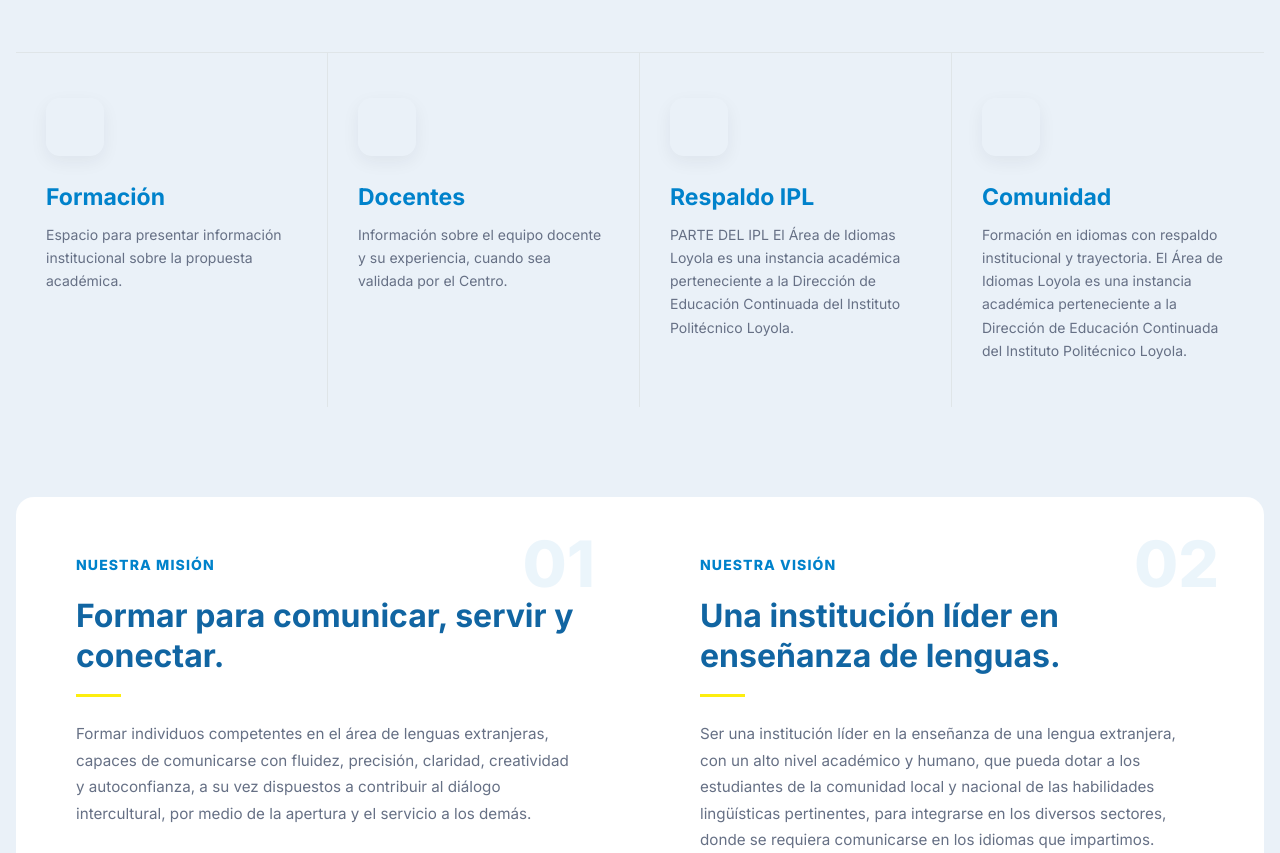
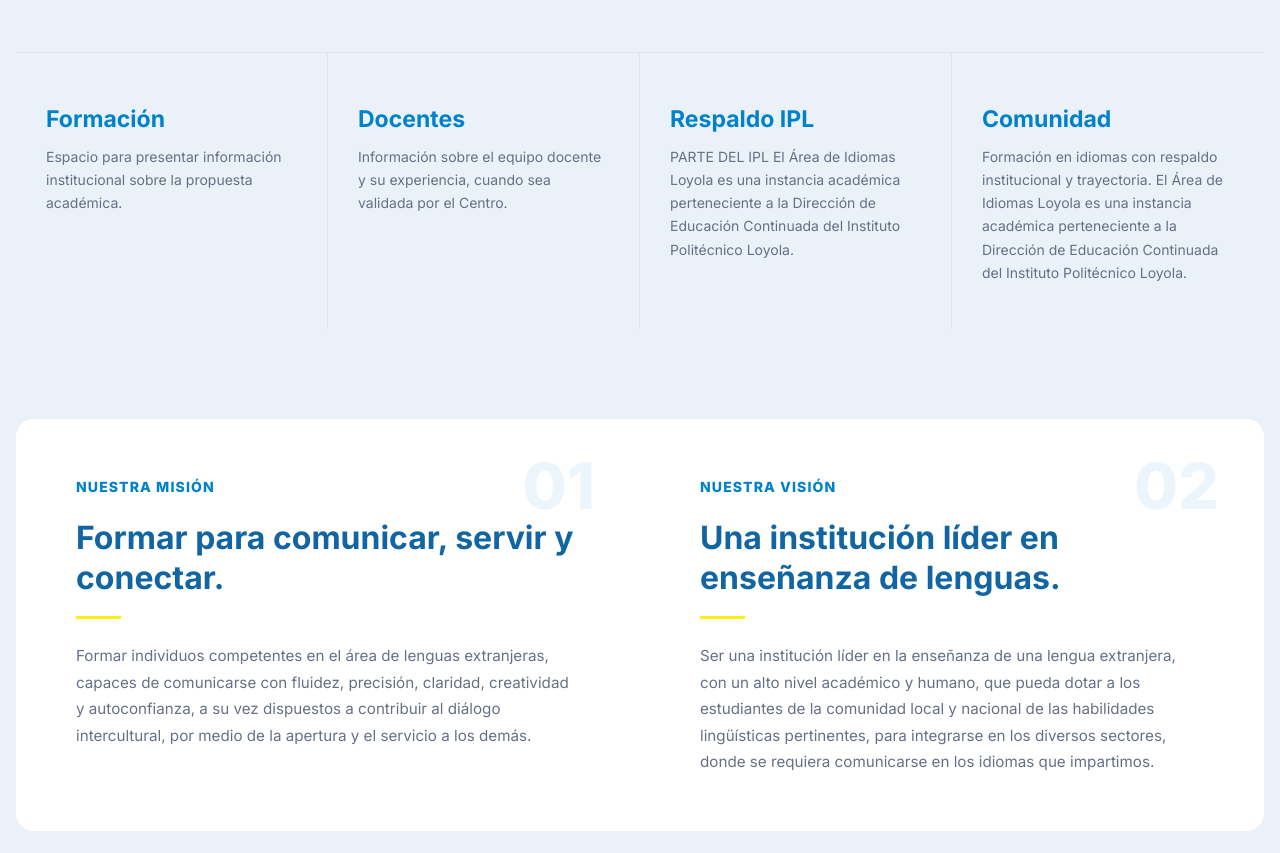
Before and after one commit to imordan-prog/Portal-web-idiomas-IPL, a plain HTML site: page index.html in a window 1280 px wide. Shown: the part 3760-4613 px from the top of the page. Drawn offline with Linux system fonts and the light colour scheme.

Commit message:
Mejoramos la seccion por que elegirnos, quitandole los emojis y dejando las tajetas mas limpias.

```diff
--- a/index.html
+++ b/index.html
@@ -939,21 +939,7 @@
 
             <article class="benefit-item">
 
-                <div class="benefit-icon">
-
-                    <!--
-                        ICONO:
-
-                        Aquí podemos sustituir este emoji
-                        posteriormente por un SVG institucional.
-
-                        Nombre sugerido:
-                        formacion.svg
-                    -->
-
-
-
-                </div>
+
 
                 <span class="benefit-number">
 
@@ -979,18 +965,7 @@
 
             <article class="benefit-item">
 
-                <div class="benefit-icon">
-
-                    <!--
-                        ICONO:
-
-                        Archivo futuro:
-                        docentes.svg
-                    -->
-
-
-
-                </div>
+
 
                 <span class="benefit-number">
 
@@ -1016,18 +991,7 @@
 
             <article class="benefit-item">
 
-                <div class="benefit-icon">
-
-                    <!--
-                        ICONO:
-
-                        Archivo futuro:
-                        respaldo-ipl.svg
-                    -->
-
-
-
-                </div>
+
 
                 <span class="benefit-number">
 
@@ -1061,18 +1025,7 @@
 
             <article class="benefit-item">
 
-                <div class="benefit-icon">
-
-                    <!--
-                        ICONO:
-
-                        Archivo futuro:
-                        comunidad.svg
-                    -->
-
-
-
-                </div>
+
 
                 <span class="benefit-number">
 
```
